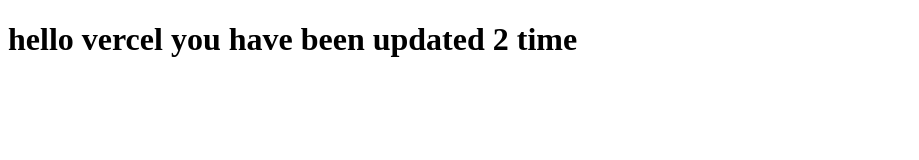
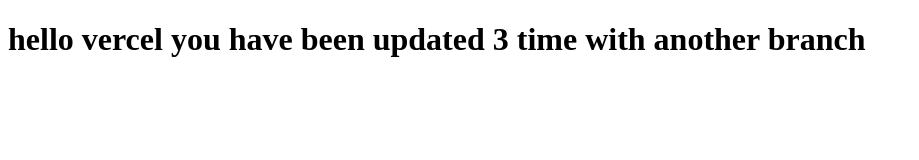
Before and after one commit to akcodec/vercel2, a plain HTML site: page index.html in a window 1280 px wide. Shown: the whole page, without its empty margins (0-919 px from the left). Drawn offline with Linux system fonts and the light colour scheme.

Commit message:
Update index.html

```diff
--- a/index.html
+++ b/index.html
@@ -6,6 +6,6 @@
     <title>Document</title>
 </head>
 <body>
-    <h1>hello   vercel you have been updated 2 time</h1>
+    <h1>hello   vercel you have been updated 3 time with another branch </h1>
 </body>
 </html>
```
